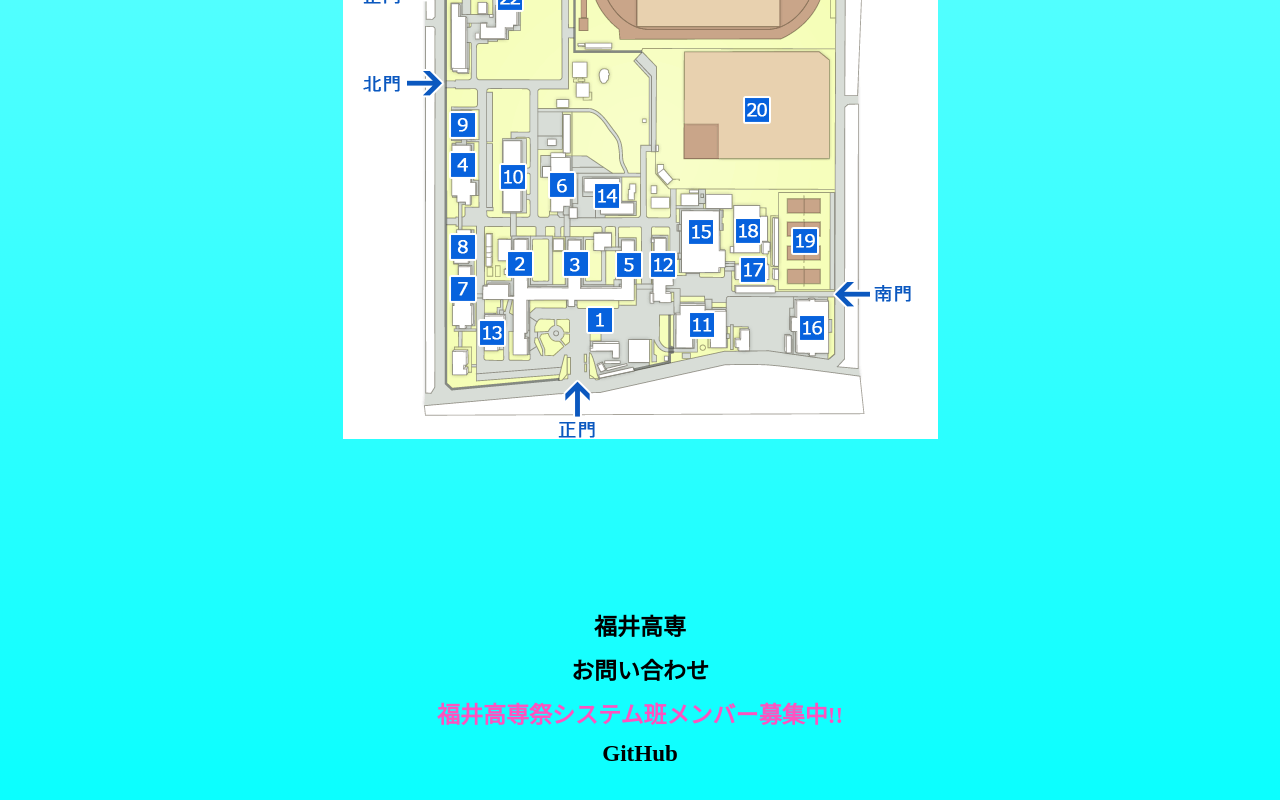
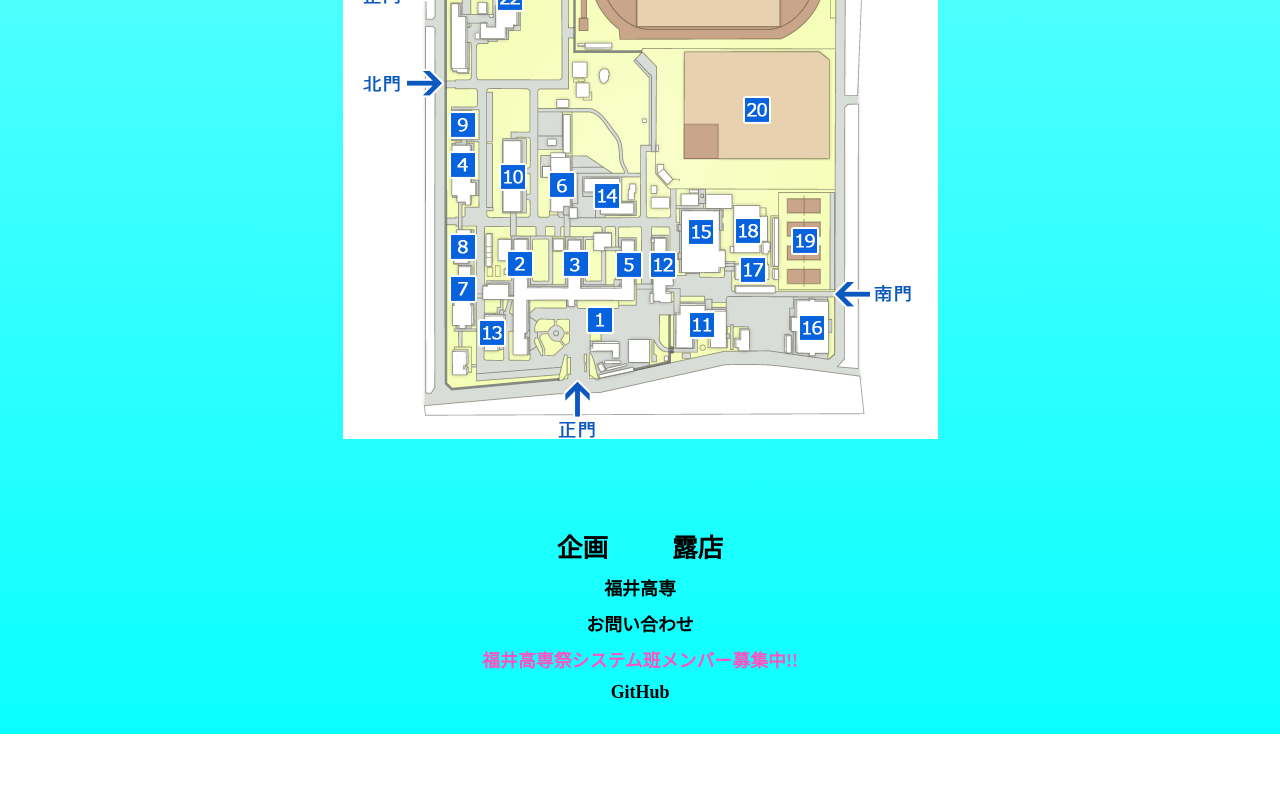
Before and after one commit to nitfc-festival-system-team/2023hp, a Next.js app: page / in a window 1280 px wide. Shown: the part 1965-2765 px from the top of the page. After the commit the page ends 2699 px from the top, so only its background shows below. Built offline with nearby package versions, Linux system fonts and the light colour scheme; a web font is replaced by a local one.

Commit message:
feat: 露店と企画追加

```diff
--- a/src/components/Footer.tsx
+++ b/src/components/Footer.tsx
@@ -12,11 +12,22 @@ export const Footer = () => {
           flexDirection: "column",
           alignItems: "center",
           gap: "10px",
-          fontSize: "1.8vw",
+          fontSize: "1.4vw",
+          marginTop: "5vw",
         }}
       >
-        <br />
-        <br /> <br /> <br /> <br />
+        <div
+          style={{
+            display: "flex",
+            flexDirection: "row",
+            alignItems: "center",
+            gap: "5vw",
+            fontSize: "2vw",
+          }}
+        >
+          <LinkedText text={"企画"} link={"contents/schedule"} />
+          <LinkedText text={"露店"} link={"contents/stand"} />
+        </div>
         <LinkedText text={"福井高専"} link={"https://www.fukui-nct.ac.jp/"} />
         <LinkedText
           text={"お問い合わせ"}
--- a/src/components/Schedule.tsx
+++ b/src/components/Schedule.tsx
@@ -1,3 +1,4 @@
+"use client";
 import Timeline from "react-calendar-timeline";
 import "react-calendar-timeline/lib/Timeline.css";
 import moment from "moment";
```
